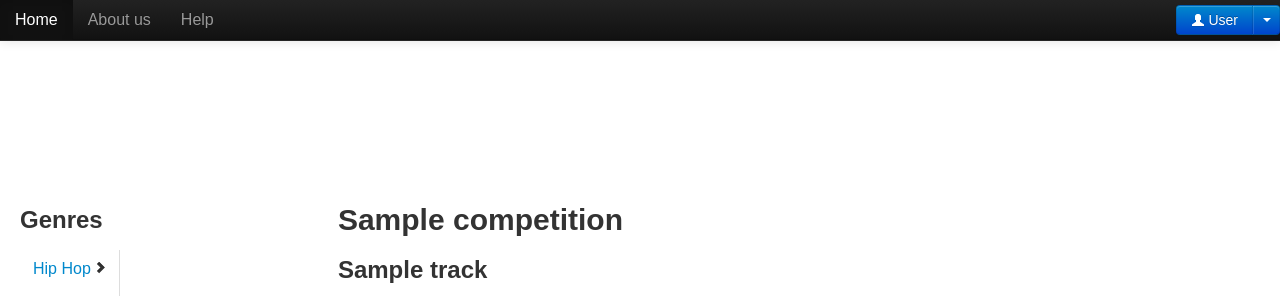
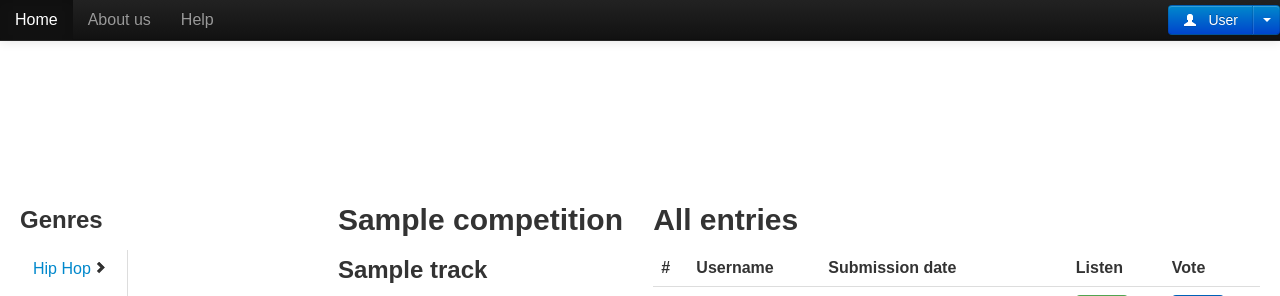
Before and after one commit to abbas123456/solocover, a Django app: page /competition/1/ in a window 1280 px wide. Shown: the top 296 px of the page. Run offline with Django 3.2, Linux system fonts and the light colour scheme; tables that the repository leaves empty hold one stand-in row (values such as "Sample post"); parts of the project's set-up code (start-up, migrations or seed data) failed here and were passed over; some libraries are stand-ins or nearby versions.

Commit message:
added the song list to the competition detail view

```diff
--- a/competition/views.py
+++ b/competition/views.py
@@ -14,10 +14,9 @@ class CompetitionDetailView(DetailView):
     def get_context_data(self, **kwargs):
         context = super(CompetitionDetailView, self).get_context_data(**kwargs)
         context['spotify_embed_url'] = 'https://embed.spotify.com/?uri='
+        competition_id_kwarg =self.kwargs['pk']
+        context['songs'] = Song.objects.filter(competition_id=competition_id_kwarg)
         return context
-
-class SongListView(ListView):
-    model = Song.objects.all()
 
 class SongCreateView(CreateView):
     form_class = SongForm
--- a/static/css/styles.css
+++ b/static/css/styles.css
@@ -7,3 +7,9 @@ body {
     font-size: 16px;
     font-family: arial;
 }
+i {
+    margin-right: 8px
+}
+h1 {
+    font-size: 46px;
+}
--- a/templates/competition/competition_detail.html
+++ b/templates/competition/competition_detail.html
@@ -1,8 +1,37 @@
 {% extends "base.html" %}
 {% load i18n %}
 {% block primary %}
-<h2>{{ object }}</h2>
-<h3>{{ object.track }}</h3>
-<iframe src="{{ spotify_embed_url }}{{ object.track.spotify_uri }}" width="300" height="380" frameborder="0" allowtransparency="true"></iframe>
-<p><a href="{% url song_create competition.id %}">Enter this competition now</a></p>
+<div class="row-fluid">
+    <div class="span4">
+        <h2>{{ object }}</h2>
+        <h3>{{ object.track }}</h3>
+        <iframe src="{{ spotify_embed_url }}{{ object.track.spotify_uri }}" width="300" height="380" frameborder="0" allowtransparency="true"></iframe>
+    </div>
+    <div class="span8">
+    <h2>All entries</h2>
+        <table class="table table-hover">
+            <thead>
+                <tr>
+                    <th>#</th>
+                    <th>Username</th>
+                    <th>Submission date</th>
+                    <th>Listen</th>
+                    <th>Vote</th>
+                </tr>
+            </thead>
+            <tbody>
+                {% for song in songs %}
+                    <tr>
+                        <td>{{ song.id }}</td>
+                        <td>{{ song.user }}</td>
+                        <td>{{ song.created_date }}</td>
+                        <td><a class="btn btn-success" href="#"><i class="icon-headphones icon-white"></i></a></td>
+                        <td><a class="btn btn-primary" href="#"><i class="icon-thumbs-up icon-white"></i></a></td>
+                    </tr>
+                {% endfor %}
+            </tbody>
+        </table>
+        <a class="btn btn-primary" href="{% url song_create competition.id %}"><i class="icon-ok icon-white"></i>Enter this competition</a>
+    </div>
+</div>
 {% endblock %}
```
